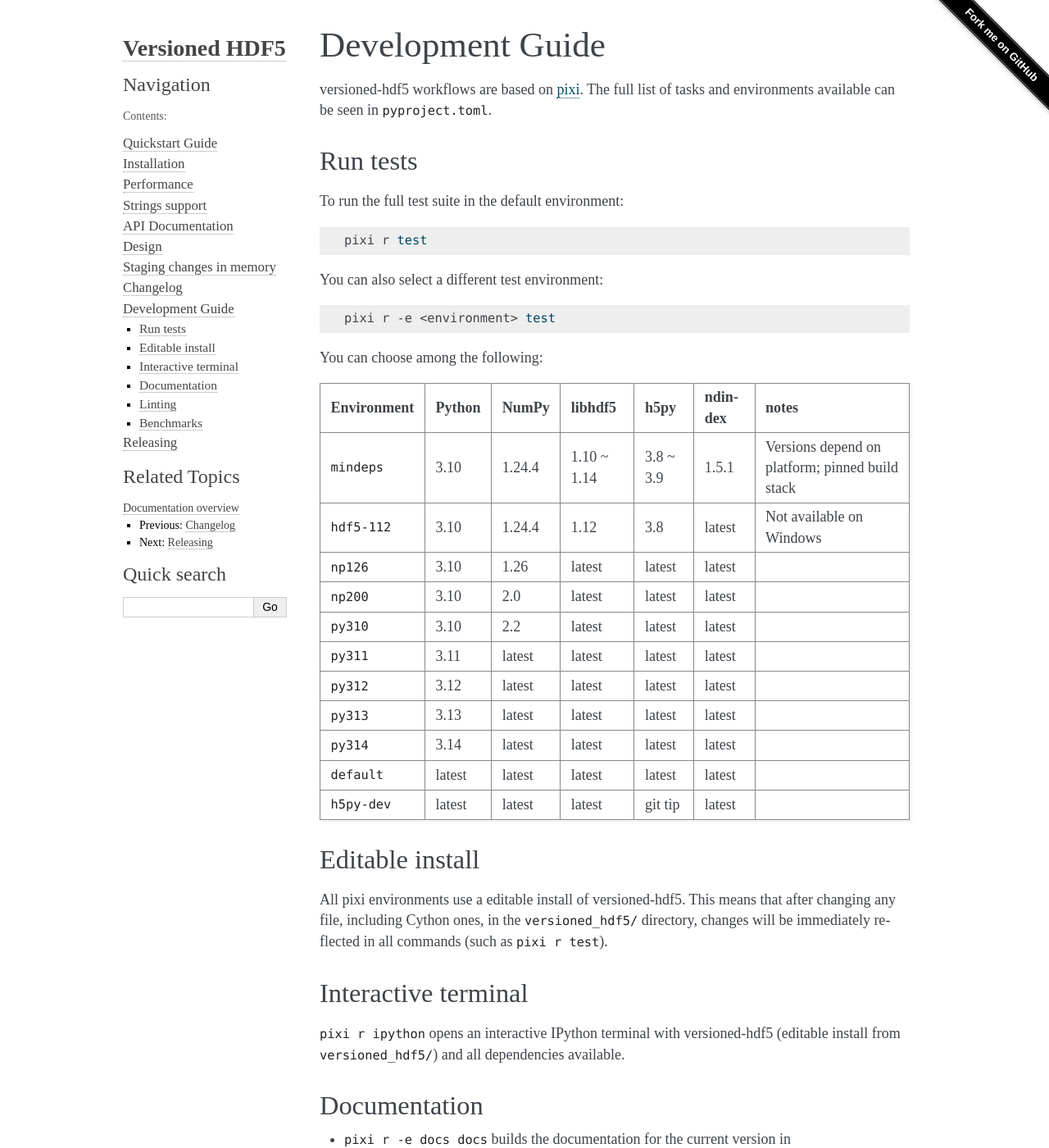
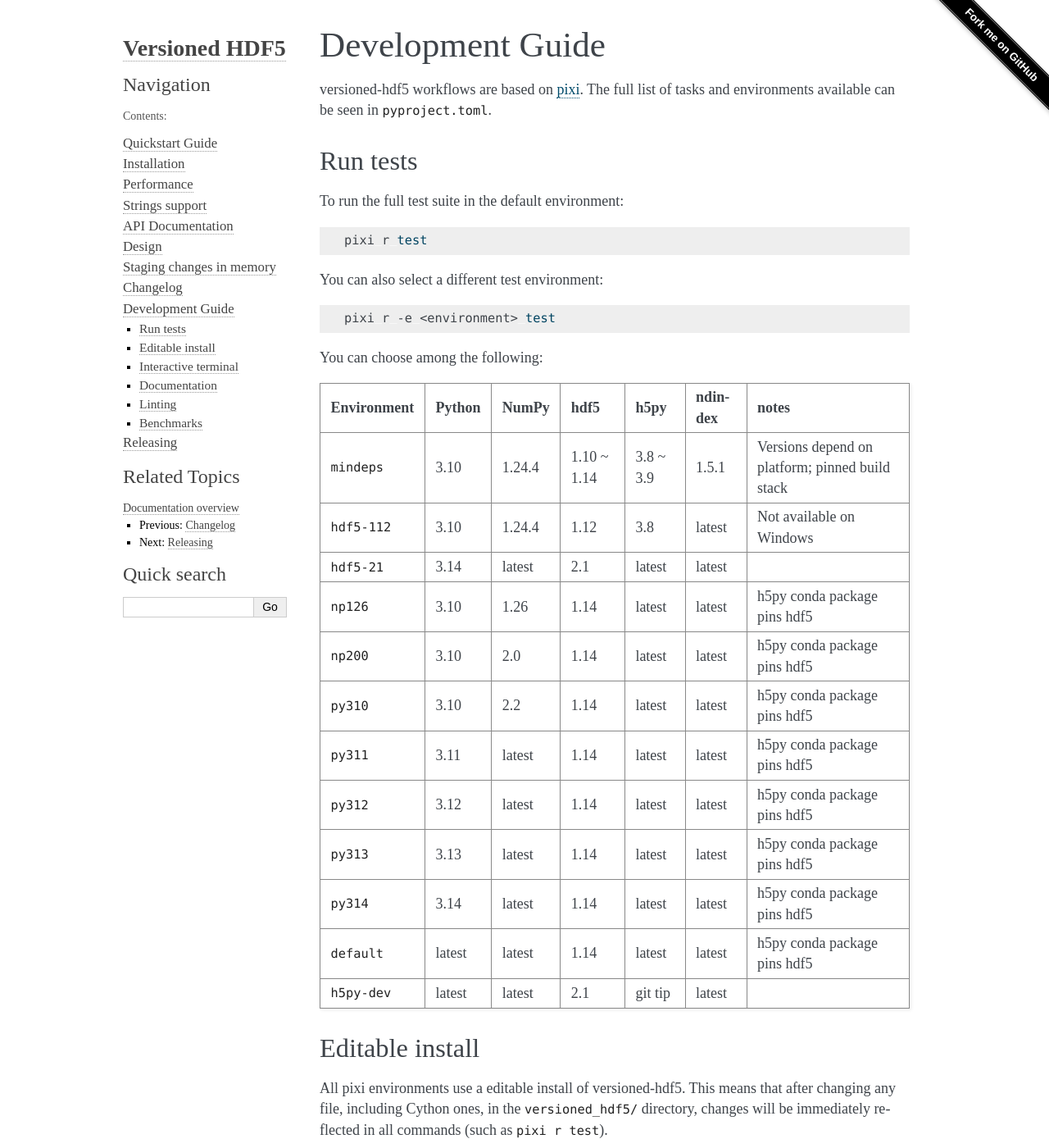
Before and after one commit to deshaw/versioned-hdf5, a Sphinx documentation site: the page built from docs/development.md, in a window 1280 px wide and 1400 px high. Shown: the whole window at 82% size. Built offline with Sphinx 7.4.7, drawn with Linux system fonts in a browser that asks for light colours.

```diff
--- a/docs/development.md
+++ b/docs/development.md
@@ -19,19 +19,20 @@ pixi r -e <environment> test
 
 You can choose among the following:
 
-| Environment | Python | NumPy  | libhdf5     | h5py      | ndindex | notes                                           |
+| Environment | Python | NumPy  | hdf5        | h5py      | ndindex | notes                                           |
 | ----------- | ------ | ------ | ----------- | --------- | ------- | ----------------------------------------------- |
 | `mindeps`   | 3.10   | 1.24.4 | 1.10 ~ 1.14 | 3.8 ~ 3.9 | 1.5.1   | Versions depend on platform; pinned build stack |
 | `hdf5-112`  | 3.10   | 1.24.4 | 1.12        | 3.8       | latest  | Not available on Windows                        |
-| `np126`     | 3.10   | 1.26   | latest      | latest    | latest  |                                                 |
-| `np200`     | 3.10   | 2.0    | latest      | latest    | latest  |                                                 |
-| `py310`     | 3.10   | 2.2    | latest      | latest    | latest  |                                                 |
-| `py311`     | 3.11   | latest | latest      | latest    | latest  |                                                 |
-| `py312`     | 3.12   | latest | latest      | latest    | latest  |                                                 |
-| `py313`     | 3.13   | latest | latest      | latest    | latest  |                                                 |
-| `py314`     | 3.14   | latest | latest      | latest    | latest  |                                                 |
-| `default`   | latest | latest | latest      | latest    | latest  |                                                 |
-| `h5py-dev`  | latest | latest | latest      | git tip   | latest  |                                                 |
+| `hdf5-21`   | 3.14   | latest | 2.1         | latest    | latest  |                                                 |
+| `np126`     | 3.10   | 1.26   | 1.14        | latest    | latest  | h5py conda package pins hdf5                    |
+| `np200`     | 3.10   | 2.0    | 1.14        | latest    | latest  | h5py conda package pins hdf5                    |
+| `py310`     | 3.10   | 2.2    | 1.14        | latest    | latest  | h5py conda package pins hdf5                    |
+| `py311`     | 3.11   | latest | 1.14        | latest    | latest  | h5py conda package pins hdf5                    |
+| `py312`     | 3.12   | latest | 1.14        | latest    | latest  | h5py conda package pins hdf5                    |
+| `py313`     | 3.13   | latest | 1.14        | latest    | latest  | h5py conda package pins hdf5                    |
+| `py314`     | 3.14   | latest | 1.14        | latest    | latest  | h5py conda package pins hdf5                    |
+| `default`   | latest | latest | 1.14        | latest    | latest  | h5py conda package pins hdf5                    |
+| `h5py-dev`  | latest | latest | 2.1         | git tip   | latest  |                                                 |
 
 ## Editable install
 
```
Also changed, not shown: pyproject.toml (+12 -0 lines), 9 other files.
